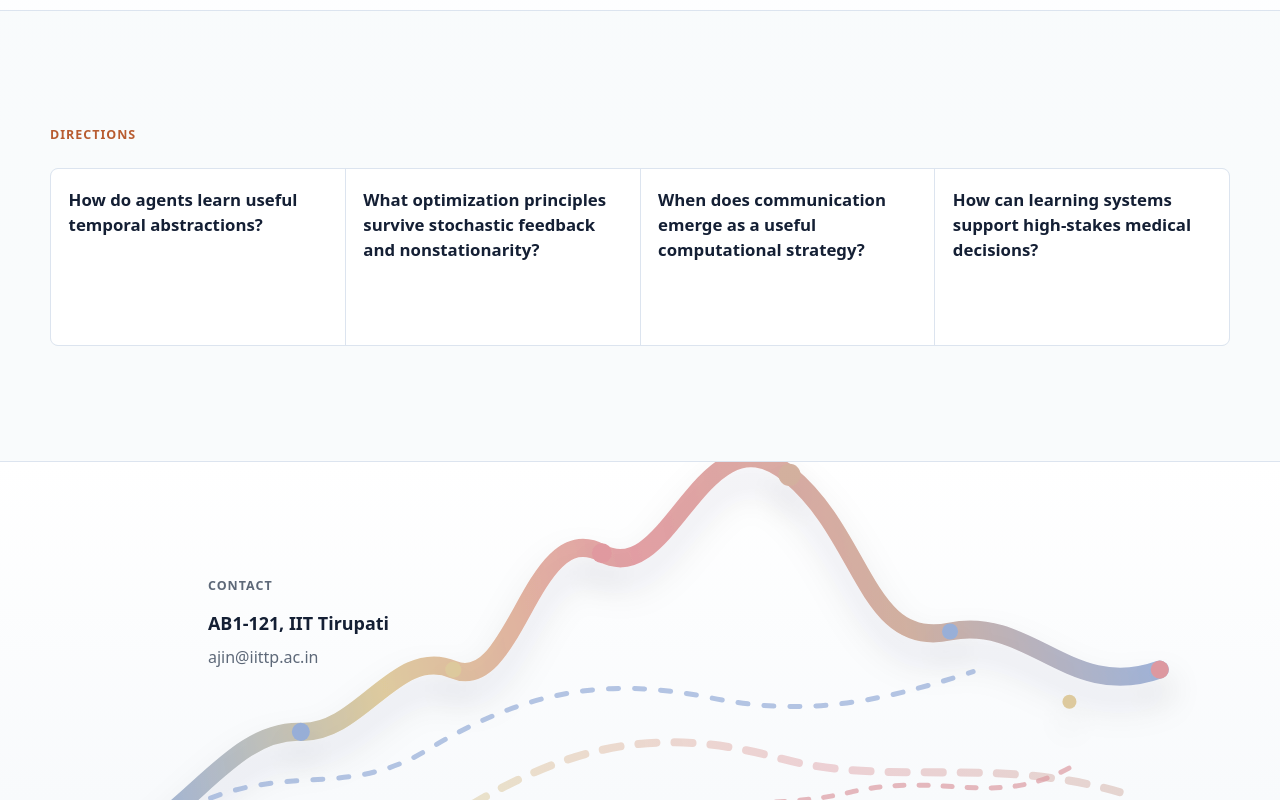
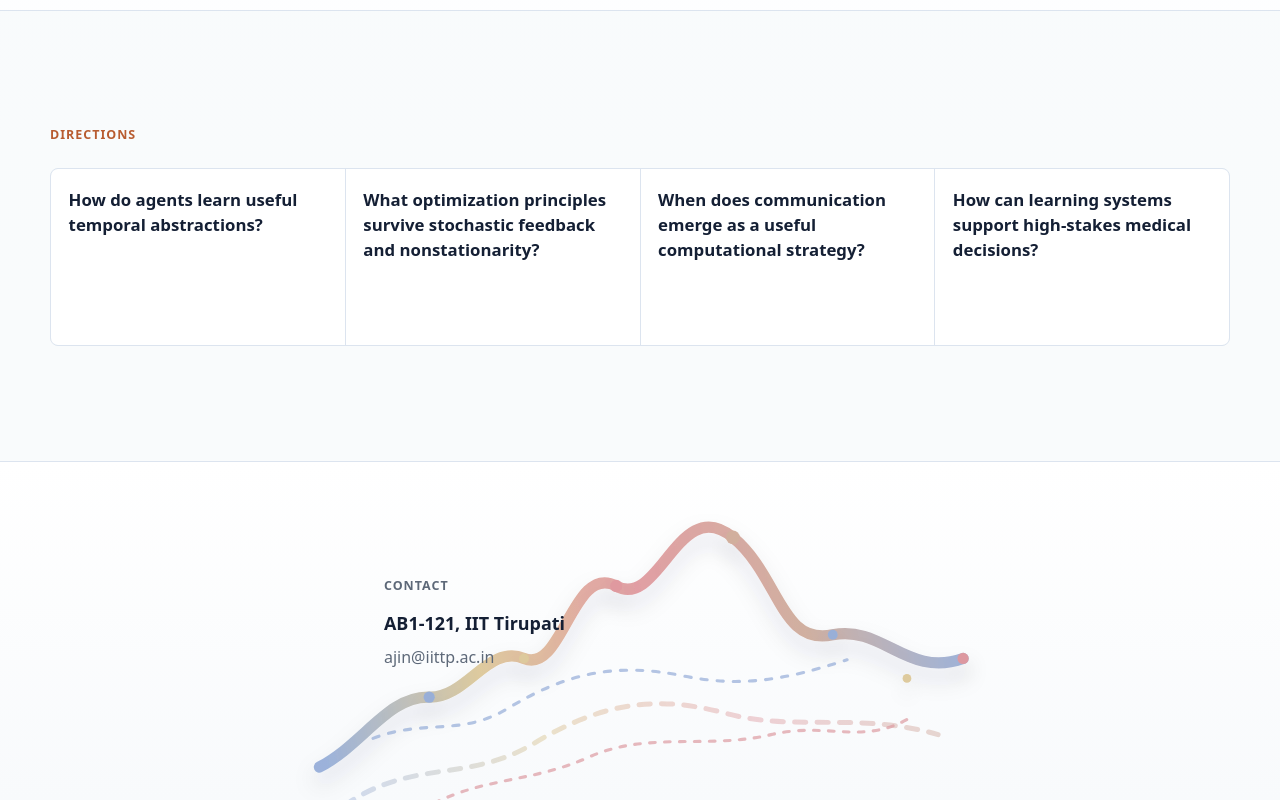
Before and after one commit to tls-lab1618/tls-lab1618.github.io, a plain HTML site: page index.html in a window 1280 px wide. Shown: the part 2835-3635 px from the top of the page. Drawn offline with Linux system fonts and the light colour scheme.

Commit message:
Narrow contact section

```diff
--- a/index.html
+++ b/index.html
@@ -15,7 +15,7 @@
     >
     <meta property="og:image" content="assets/mirror-scroll.png">
     <meta name="theme-color" content="#ffffff">
-    <link rel="stylesheet" href="styles.css?v=alumni-members-tight-1">
+    <link rel="stylesheet" href="styles.css?v=contact-narrow-1">
   </head>
   <body>
     <header class="site-header" aria-label="Primary navigation">
--- a/styles.css
+++ b/styles.css
@@ -537,9 +537,9 @@ h3 {
 
 .contact-section::before {
   position: absolute;
-  inset: -22% -8% -28%;
+  inset: -18% 0 -24%;
   content: "";
-  background: url("assets/alumni-trajectory.svg") center / min(74rem, 116vw) auto no-repeat;
+  background: url("assets/alumni-trajectory.svg") center / min(46rem, 96vw) auto no-repeat;
   mix-blend-mode: multiply;
   opacity: 0.42;
   pointer-events: none;
@@ -568,7 +568,7 @@ h3 {
 .contact-inner {
   position: relative;
   z-index: 1;
-  max-width: 54rem;
+  max-width: 32rem;
 }
 
 .contact-inner h2 {
```
